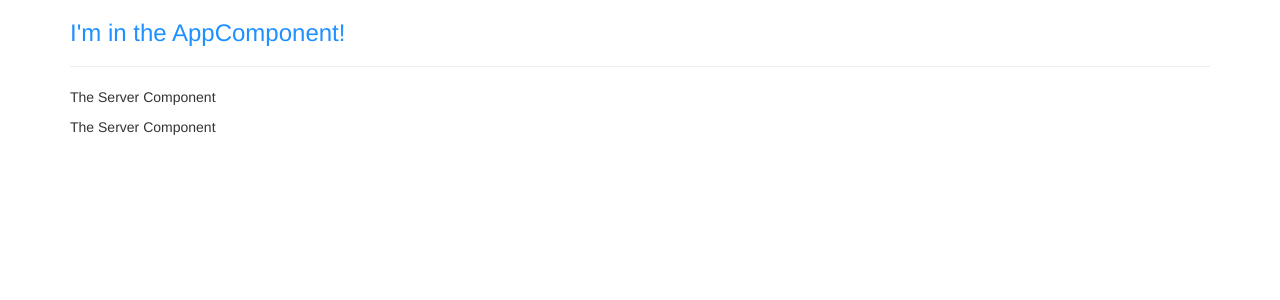
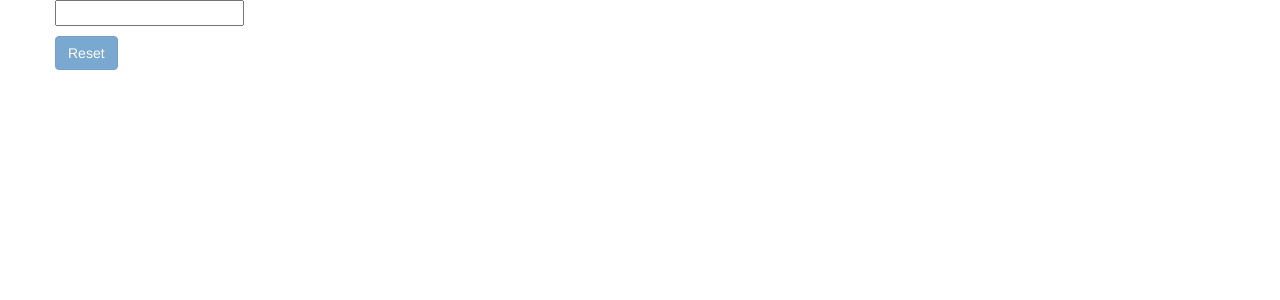
Before and after one commit to maxiwer/From-Academind-Course, an Angular app: page / in a window 1280 px wide. Shown: the top 300 px of the page. Built offline with nearby package versions, Linux system fonts and the light colour scheme.

Commit message:
add ngModel

```diff
--- a/src/app/app.component.html
+++ b/src/app/app.component.html
@@ -1,11 +1,11 @@
 <div class="container">
   <div class="row">
-    <div class="col-xs-12">
-      <h3>I'm in the AppComponent!</h3>
-      <hr>
-      <app-servers> </app-servers>
-<!--      <main app-servers></main>-->
-<!--      <div class="app-servers"></div>-->
-    </div>
+    <input required #usr=ngModel [(ngModel)]=username type="text" />
+  </div>
+  <div class="row">
+  <p> {{ username }} </p>
+  </div>
+  <div class="row">
+  <button class="btn btn-primary" [disabled]="usr.invalid" (click)="usr.reset()">Reset</button>
   </div>
 </div>
--- a/src/app/app.component.ts
+++ b/src/app/app.component.ts
@@ -11,4 +11,5 @@ import { Component } from '@angular/core';
   `]
 })
 export class AppComponent {
+username = '';
 }
--- a/src/app/server/server.component.html
+++ b/src/app/server/server.component.html
@@ -1 +1,2 @@
-<p>The Server Component</p>
+<input type="text" [(ngModel)]="lorem">
+<span>{{ lorem }}</span>
--- a/src/app/server/server.component.ts
+++ b/src/app/server/server.component.ts
@@ -5,5 +5,6 @@ import { Component } from '@angular/core';
   templateUrl: './server.component.html'
 })
 export class ServerComponent {
+  lorem = 'HOLA';
 
 }
```
